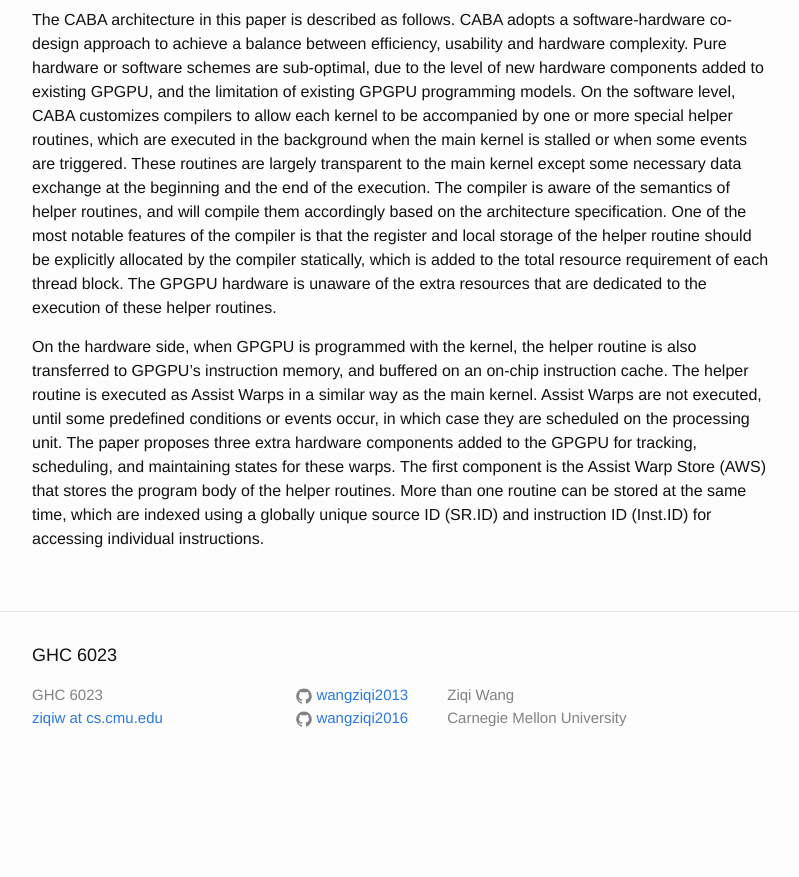
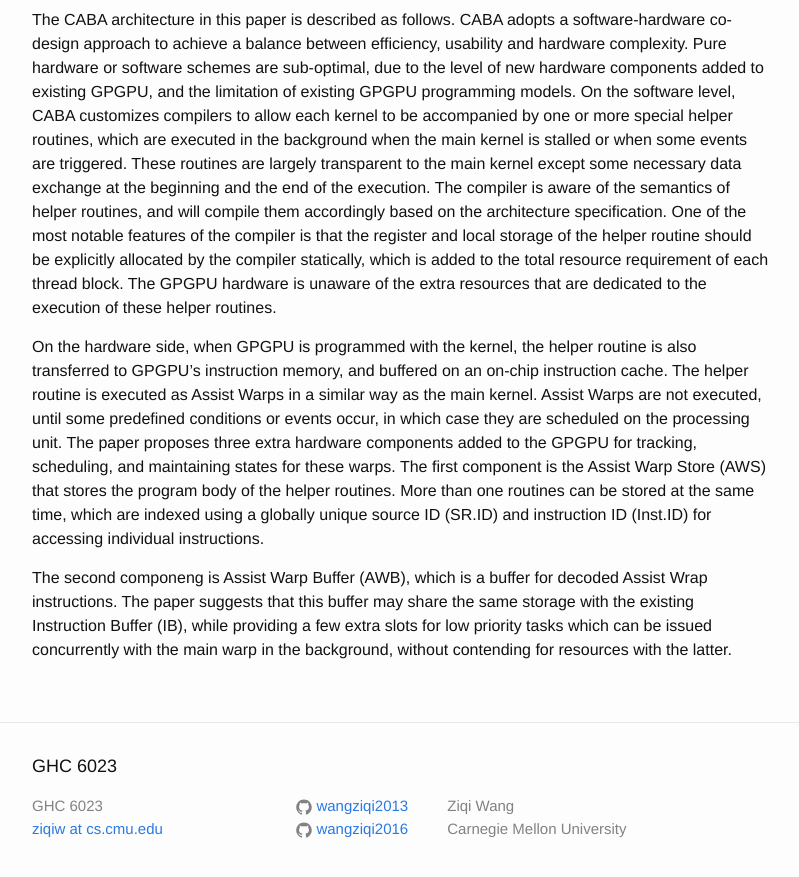
Before and after one commit to wangziqi2013/wangziqi2013.github.io, a Jekyll site: the page built from _posts/2020-07-28-caba.markdown, in a window 1280 px wide and 900 px high, scrolled down 1042 px. Shown: the top 877 px of the window, without its empty margins (238-1037 px from the left). Built offline with Jekyll 4.4.1, drawn with Linux system fonts in a browser that asks for light colours; before the commit the page ends 1831 px from its top, so only the background shows below that.

Commit message:
Adding AWB

```diff
--- a/_posts/2020-07-28-caba.markdown
+++ b/_posts/2020-07-28-caba.markdown
@@ -56,5 +56,10 @@ as the main kernel. Assist Warps are not executed, until some predefined conditi
 are scheduled on the processing unit.
 The paper proposes three extra hardware components added to the GPGPU for tracking, scheduling, and maintaining states
 for these warps. The first component is the Assist Warp Store (AWS) that stores the program body of the helper routines.
-More than one routine can be stored at the same time, which are indexed using a globally unique source ID (SR.ID) and
+More than one routines can be stored at the same time, which are indexed using a globally unique source ID (SR.ID) and
 instruction ID (Inst.ID) for accessing individual instructions.
+
+The second componeng is Assist Warp Buffer (AWB), which is a buffer for decoded Assist Wrap instructions. The paper suggests
+that this buffer may share the same storage with the existing Instruction Buffer (IB), while providing a few extra slots
+for low priority tasks which can be issued concurrently with the main warp in the background, without contending for
+resources with the latter.
```
